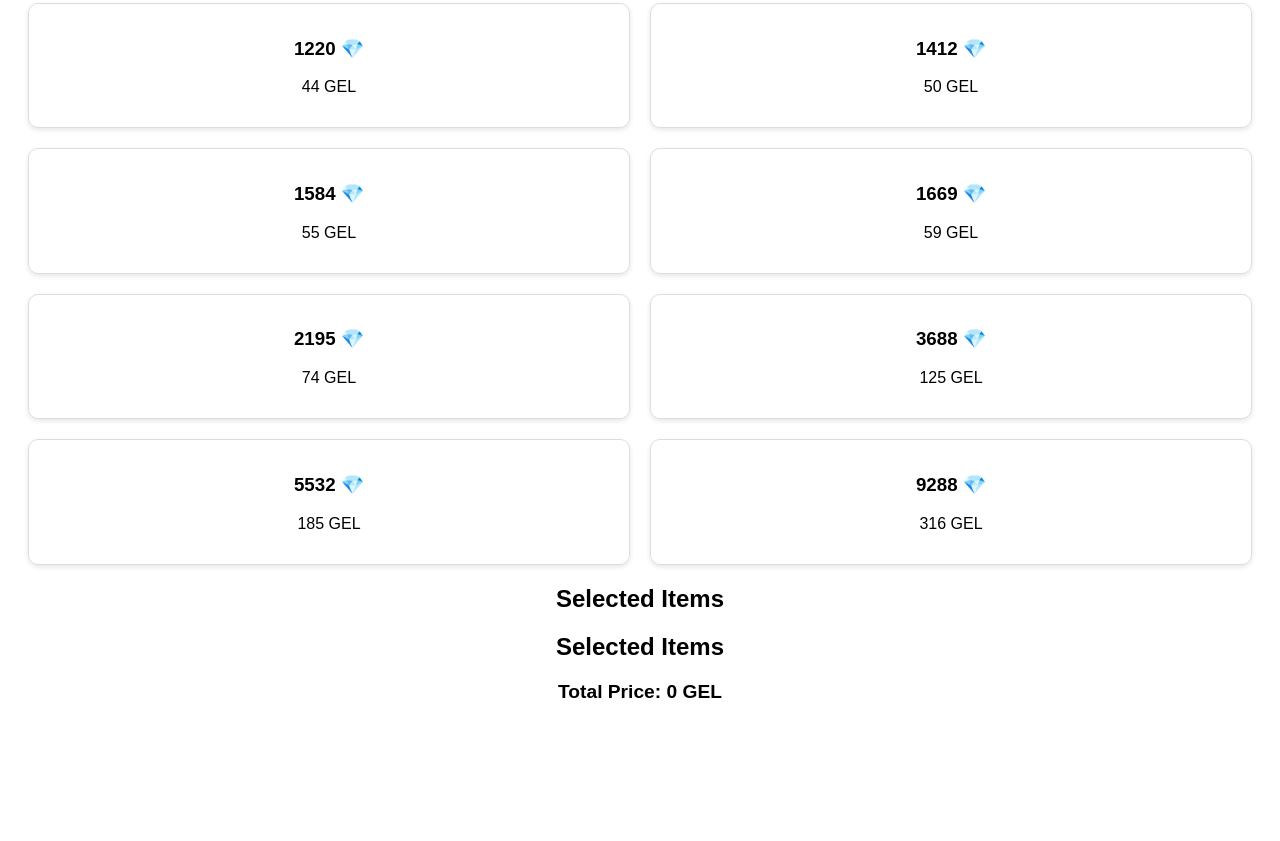
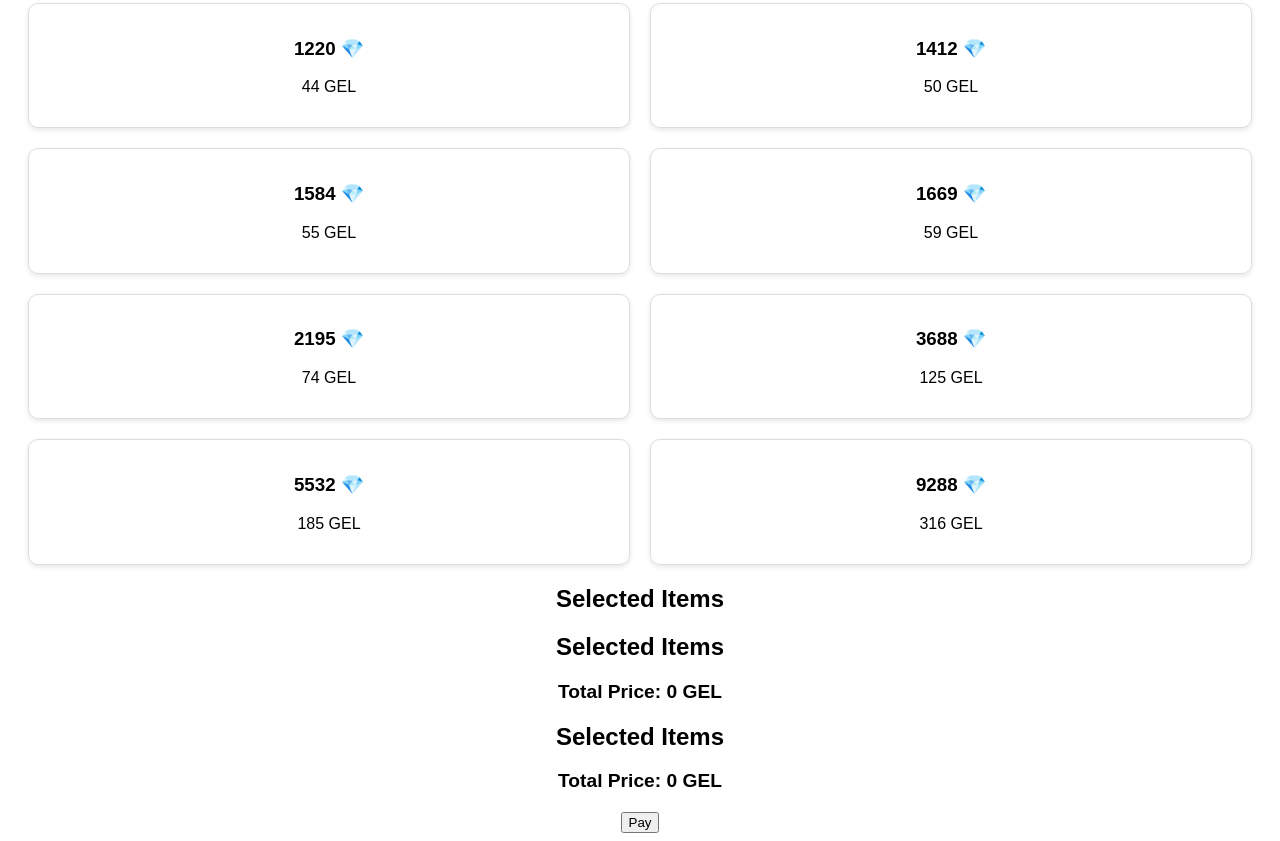
Before and after one commit to Zewoon/Hydra-Diamond-Store, a plain HTML site: page index.html in a window 1280 px wide. Shown: the part 1000-1841 px from the top of the page. Before the commit the page ends 1722 px from the top, so only its background shows below. Drawn offline with Linux system fonts and the light colour scheme.

Commit message:
Update index.html

```diff
--- a/index.html
+++ b/index.html
@@ -125,3 +125,13 @@
     <script src="script.js"></script>
 </body>
 </html>
+
+
+<section id="selected-items">
+  <h2>Selected Items</h2>
+  <ul id="selected-items-list">
+    <!-- Selected items will appear here -->
+  </ul>
+  <p id="total-price">Total Price: 0 GEL</p>
+  <button id="pay-button">Pay</button> <!-- Add this button -->
+</section>
```
